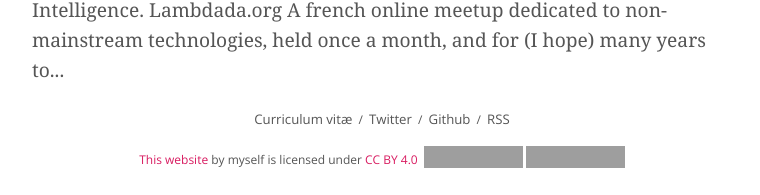
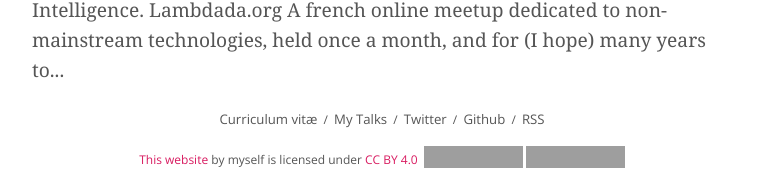
Before and after one commit to josselinauguste/josselinauguste.github.io, a Jekyll site: the page built from index.md, in a window 1280 px wide and 900 px high, scrolled down 3316 px. Shown: the part 702-897 px from the top of the window, without its empty margins (258-1018 px from the left). Built offline with Jekyll 4.4.1, drawn with Linux system fonts in a browser that asks for light colours; grey boxes are pictures that could not be loaded.

Commit message:
Add talks link

```diff
--- a/_includes/links.html
+++ b/_includes/links.html
@@ -2,6 +2,12 @@
   <li>
     <a href="{{ site.cv_url }}" target="_blank" title="My Curriculum vitæ">
       Curriculum vitæ
+    </a>
+  </li>
+  /
+  <li>
+    <a href="https://github.com/josselinauguste/my-talks/" target="_blank" title="My Talks">
+      My Talks
     </a>
   </li>
   /
```
